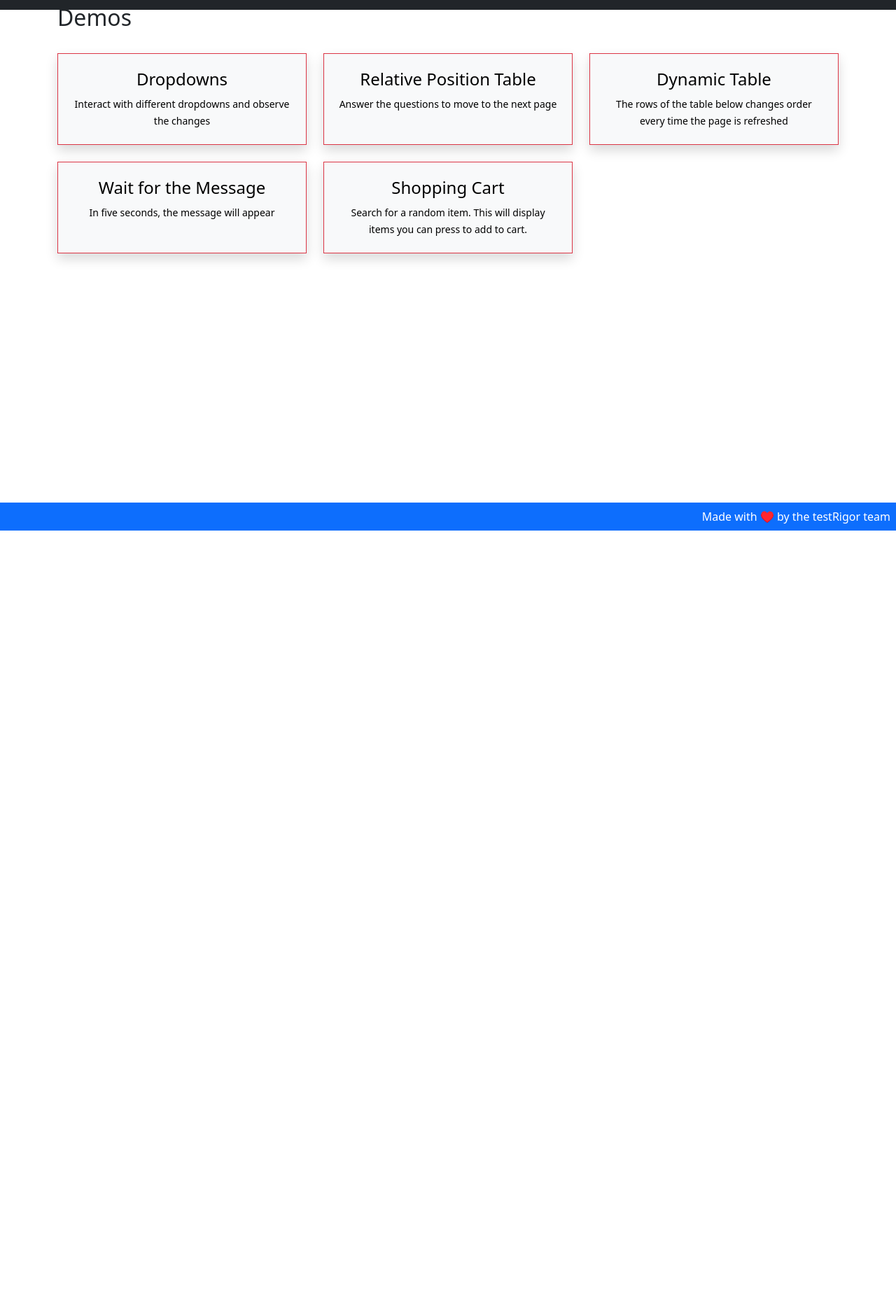
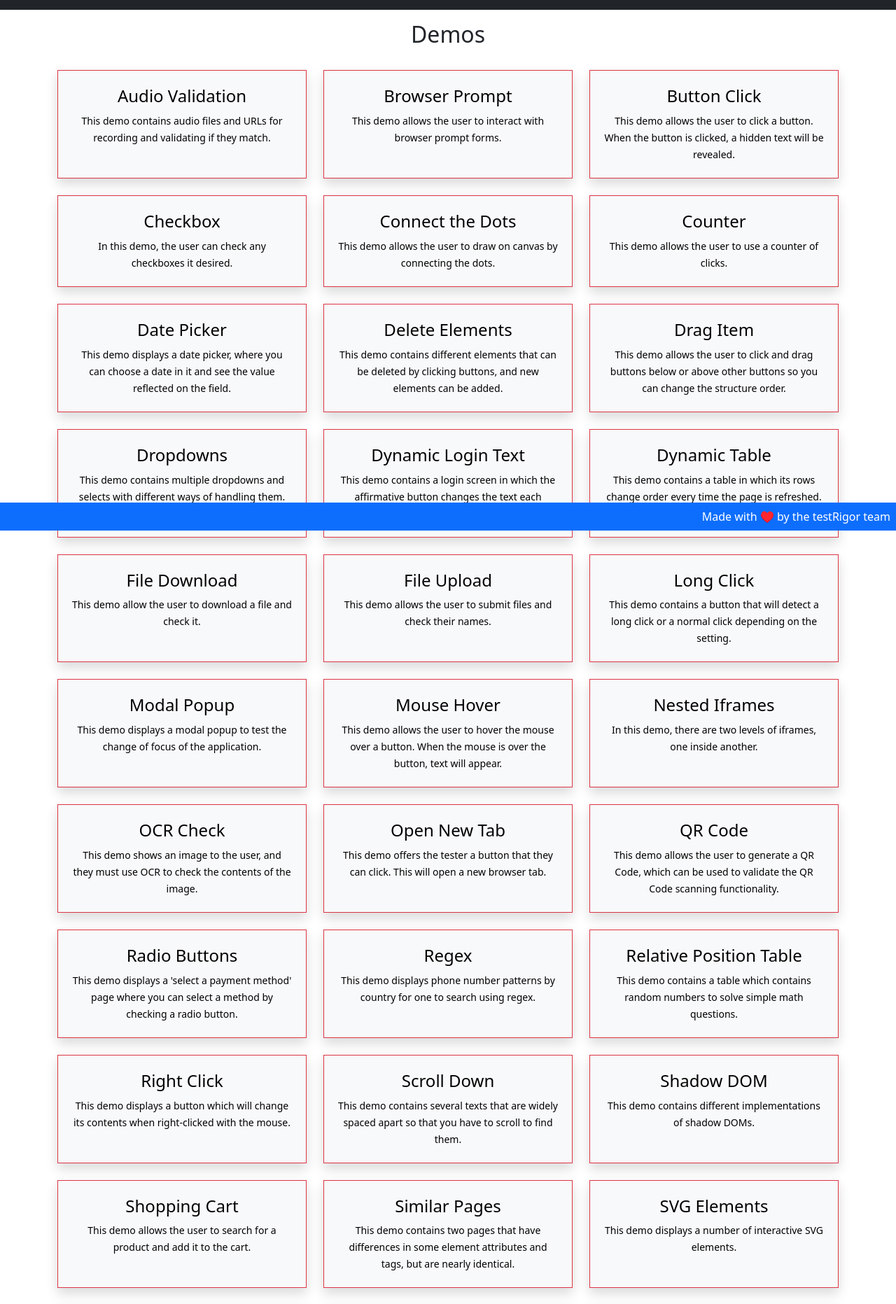
Before and after one commit to thiagonunes11/testRigorPlayground, a React (Create React App) app: page / in a window 1280 px wide. Shown: the part 42-1905 px from the top of the page at 70% size. Before the commit the page ends 800 px from the top, so only its background shows below. Built offline with nearby package versions, Linux system fonts and the light colour scheme.

Commit message:
Creates the demos on frontpage dynamically

```diff
--- a/src/components/DemoBlock.js
+++ b/src/components/DemoBlock.js
@@ -1,15 +1,15 @@
 import { Link } from 'react-router-dom';
 import { Container, Row, Col, Navbar } from "react-bootstrap"
 
-function DemoBlock({ title, instructions, picture, to }) {
+function DemoBlock({ title, description, picture, url }) {
     return (
         <Col xs={4}>
-            <Link to={to} title={title} className='btn btn-light border border-danger shadow rounded-0 h-100 w-100' role="button">
+            <Link to={url} title={title} className='btn btn-light border border-danger shadow rounded-0 h-100 w-100' role="button">
                 <div className="px-2 pt-3 text-center">
                     <Row>
                         <Col class="d-flex">
                             <Row><h3 className='fs-4'>{title}</h3></Row>
-                            <Row class="d-flex align-middle">{instructions && <p className='text-break'><small>{instructions}</small></p>}</Row>
+                            <Row class="d-flex align-middle">{description && <p className='text-break'><small>{description}</small></p>}</Row>
                         </Col>
                     </Row>
 
--- a/src/pages/homePage.js
+++ b/src/pages/homePage.js
@@ -6,8 +6,26 @@ import DemoBlock from '../components/DemoBlock.js';
 import Footer from '../components//Footer';
 //import Header from './Header'
 import Sidebar from '../components/Sidebar';
+import demos from "../store/demos.js"
 
 const HomePage = () => {
+    function getDemos() {
+        // Render the demos in groups of three inside <Row/> components
+        const rows = [];
+
+        for (let i = 0; i < demos.length; i += 3) {
+            const row = (
+                <Row className='mt-4 mb-4'>
+                    {demos.slice(i, i + 3).map((item, index) => (
+                        <DemoBlock key={`item-${i}-${index}`} {...item} />
+                    ))}
+                </Row>
+            );
+            rows.push(row);
+        }
+        return rows;
+    }
+
     return (
         <div>
             <Navbar fixed="top" bg="dark" variant="dark">
@@ -16,21 +34,14 @@ const HomePage = () => {
                 </Container>
             </Navbar>
 
-            <Container className="vh-100 py-5">
+            <Container className="vh-100 py-5 mb-4">
                 <Row>
-                    <Col class="text-center mt-4">
+                    <Col className="text-center mt-4">
                         <h2>Demos</h2>
                     </Col>
                 </Row>
-                <Row className="mt-4">
-                    <DemoBlock title="Dropdowns" instructions="Interact with different dropdowns and observe the changes" to="/dropdowns" />
-                    <DemoBlock title="Relative Position Table" instructions="Answer the questions to move to the next page" to="/tableRelativePosition" />
-                    <DemoBlock title="Dynamic Table" instructions="The rows of the table below changes order every time the page is refreshed" to="/dynamicTable" />
-                </Row>
-                <Row className="mt-4">
-                    <DemoBlock title="Wait for the Message" instructions="In five seconds, the message will appear" to="/waitMessage" />
-                    <DemoBlock title="Shopping Cart" instructions="Search for a random item. This will display items you can press to add to cart." to="/shoppingCart" />
-                </Row>
+                {getDemos()}
+                <div className="mt-5"></div>
             </Container>
 
             <Footer />
--- /dev/null
+++ b/src/store/demos.js
@@ -0,0 +1,202 @@
+const demos = [
+    {
+        title: "Audio Validation",
+        url: "/audioValidation",
+        name: "Record and check if the audios match.",
+        description: "This demo contains audio files and URLs for recording and validating if they match.",
+    },
+    {
+        title: "Browser Prompt",
+        url: "/browserPrompt",
+        name: "Enter values to prompts.",
+        description: "This demo allows the user to interact with browser prompt forms.",
+    },
+    {
+        title: "Button Click",
+        url: "/buttonClick",
+        name: "Click the button to reveal the hidden text.",
+        description: "This demo allows the user to click a button. When the button is clicked, a hidden text will be revealed.",
+    },
+    {
+        title: "Checkbox",
+        url: "/checkbox",
+        name: "Click on any of the checkboxes.",
+        description: "In this demo, the user can check any checkboxes it desired.",
+    },
+    {
+        title: "Connect the Dots",
+        url: "/connectTheDots",
+        name: "Click and drag in a canvas.",
+        description: "This demo allows the user to draw on canvas by connecting the dots.",
+    },
+    {
+        title: "Counter",
+        url: "/counter",
+        name: "Simple Counter.",
+        description: "This demo allows the user to use a counter of clicks.",
+    },
+    {
+        title: "Date Picker",
+        url: "/datePicker",
+        name: "Choose a date on a date picker.",
+        description: "This demo displays a date picker, where you can choose a date in it and see the value reflected on the field.",
+    },
+    {
+        title: "Delete Elements",
+        url: "/deleteElements",
+        name: "Dynamic page to delete elements.",
+        description: "This demo contains different elements that can be deleted by clicking buttons, and new elements can be added.",
+    },
+    {
+        title: "Drag Item",
+        url: "/dragItem",
+        name: "Drag the items to change its order.",
+        description: "This demo allows the user to click and drag buttons below or above other buttons so you can change the structure order.",
+    },
+    {
+        title: "Dropdowns",
+        url: "/dropdowns",
+        name: "Different dropdowns and selects.",
+        description: "This demo contains multiple dropdowns and selects with different ways of handling them.",
+    },
+    {
+        title: "Dynamic Login Text",
+        url: "/dynamicLoginText",
+        name: "Press to login with changing button text.",
+        description: "This demo contains a login screen in which the affirmative button changes the text each refresh.",
+    },
+    {
+        title: "Dynamic Table",
+        url: "/dynamicTable",
+        name: "A table with rows that changes order.",
+        description: "This demo contains a table in which its rows change order every time the page is refreshed.",
+    },
+    {
+        title: "File Download",
+        url: "/fileDownload",
+        name: "Download a file.",
+        description: "This demo allow the user to download a file and check it.",
+    },
+    {
+        title: "File Upload",
+        url: "/fileUpload",
+        name: "Upload a file using the input field.",
+        description: "This demo allows the user to submit files and check their names.",
+    },
+    {
+        title: "Long Click",
+        url: "/longClick",
+        name: "Long click button.",
+        description: "This demo contains a button that will detect a long click or a normal click depending on the setting.",
+    },
+    {
+        title: "Modal Popup",
+        url: "/modalPopup",
+        name: "Open a modal popup.",
+        description: "This demo displays a modal popup to test the change of focus of the application.",
+    },
+    {
+        title: "Mouse Hover",
+        url: "/mouseHover",
+        name: "Hover the mouse over a button.",
+        description: "This demo allows the user to hover the mouse over a button. When the mouse is over the button, text will appear.",
+    },
+    {
+        title: "Nested Iframes",
+        url: "/nestedIframes",
+        name: "Inspect and interact with nested iframes.",
+        description: "In this demo, there are two levels of iframes, one inside another.",
+    },
+    {
+        title: "OCR Check",
+        url: "/ocrCheck",
+        name: "Check the contents with OCR.",
+        description: "This demo shows an image to the user, and they must use OCR to check the contents of the image.",
+    },
+    {
+        title: "Open New Tab",
+        url: "/openNewTab",
+        name: "Open a new tab with a click.",
+        description: "This demo offers the tester a button that they can click. This will open a new browser tab.",
+    },
+    {
+        title: "QR Code",
+        url: "/qrCode",
+        name: "Generate a QR Code and validate its content.",
+        description: "This demo allows the user to generate a QR Code, which can be used to validate the QR Code scanning functionality.",
+    },
+    {
+        title: "Radio Buttons",
+        url: "/radioButtons",
+        name: "Check a radio button to select an option.",
+        description: "This demo displays a 'select a payment method' page where you can select a method by checking a radio button.",
+    },
+    {
+        title: "Regex",
+        url: "/regex",
+        name: "Find text using RegEx.",
+        description: "This demo displays phone number patterns by country for one to search using regex.",
+    },
+    {
+        title: "Relative Position Table",
+        url: "/tableRelativePosition",
+        name: "A table to use math and relative location to solve questions.",
+        description: "This demo contains a table which contains random numbers to solve simple math questions.",
+    },
+    {
+        title: "Right Click",
+        url: "/rightClick",
+        name: "Right click a button.",
+        description: "This demo displays a button which will change its contents when right-clicked with the mouse.",
+    },
+    {
+        title: "Scroll Down",
+        url: "/scrollDown",
+        name: "Scroll down to find a text.",
+        description: "This demo contains several texts that are widely spaced apart so that you have to scroll to find them.",
+    },
+    {
+        title: "Shadow DOM",
+        url: "/shadowDom",
+        name: "Different implementations of shadow DOMs.",
+        description: "This demo contains different implementations of shadow DOMs.",
+    },
+    {
+        title: "Shopping Cart",
+        url: "/shoppingCart",
+        name: "A simple online shopping page.",
+        description: "This demo allows the user to search for a product and add it to the cart.",
+    },
+    {
+        title: "Similar Pages",
+        url: "/similarPages",
+        name: "Two pages with minor differences.",
+        description: "This demo contains two pages that have differences in some element attributes and tags, but are nearly identical.",
+    },
+    {
+        title: "SVG Elements",
+        url: "/svgElements",
+        name: "Interact with SVG elements.",
+        description: "This demo displays a number of interactive SVG elements.",
+    },
+    {
+        title: "Video Playback",
+        url: "/video",
+        name: "Play a sample video file.",
+        description: "This demo allows the user to play a sample video file to validate that a video is playing.",
+    },
+    {
+        title: "Verify Code",
+        url: "/verifyCode",
+        name: "Code Verification",
+        description: "This demo allow the user to check a verification code",
+    },
+    {
+        title: "Wait for the Message",
+        url: "/waitMessage",
+        name: "Wait five seconds for the message.",
+        description: "In this demo, a message will appear after five seconds.",
+    },
+];
+
+export default demos;
```
